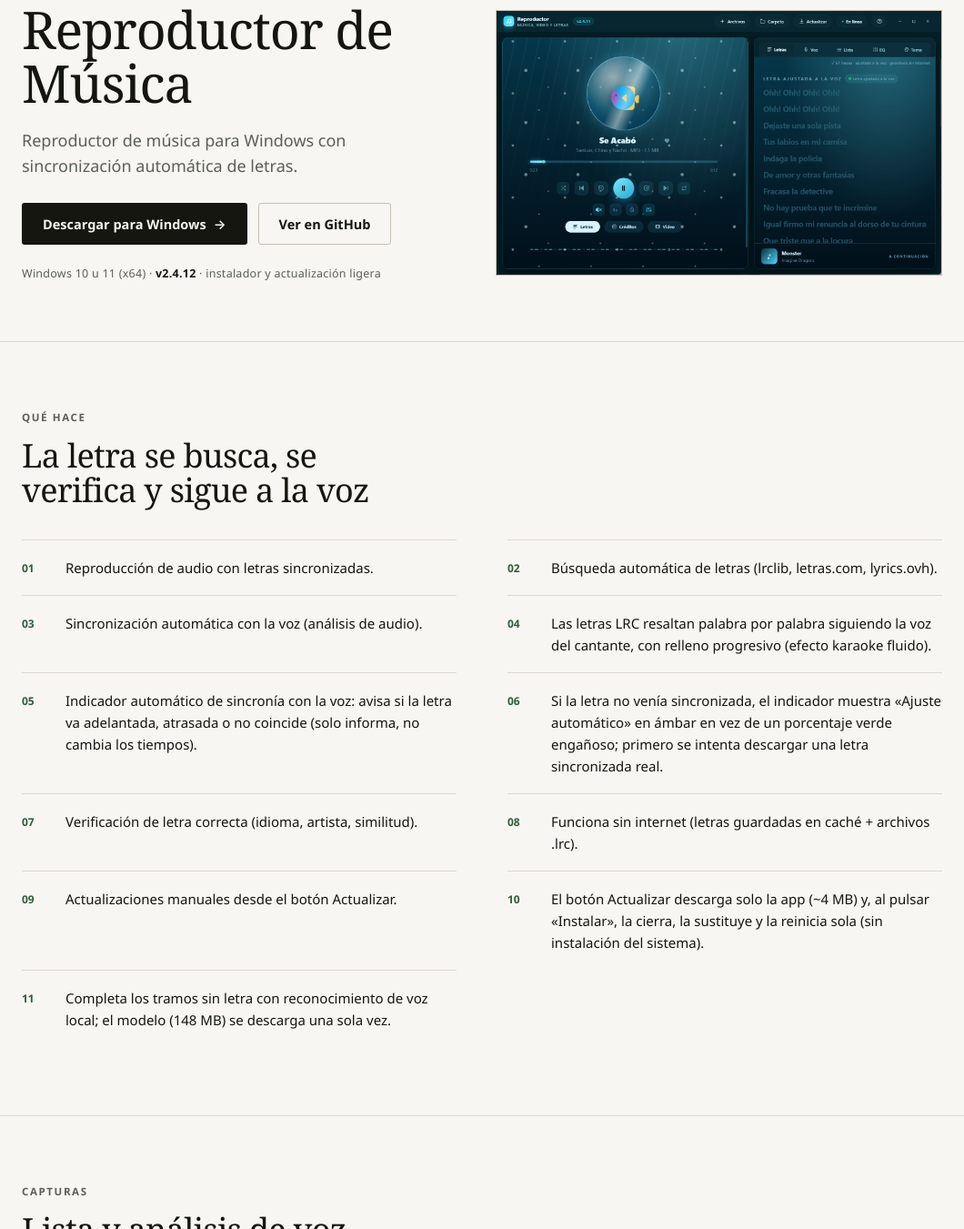
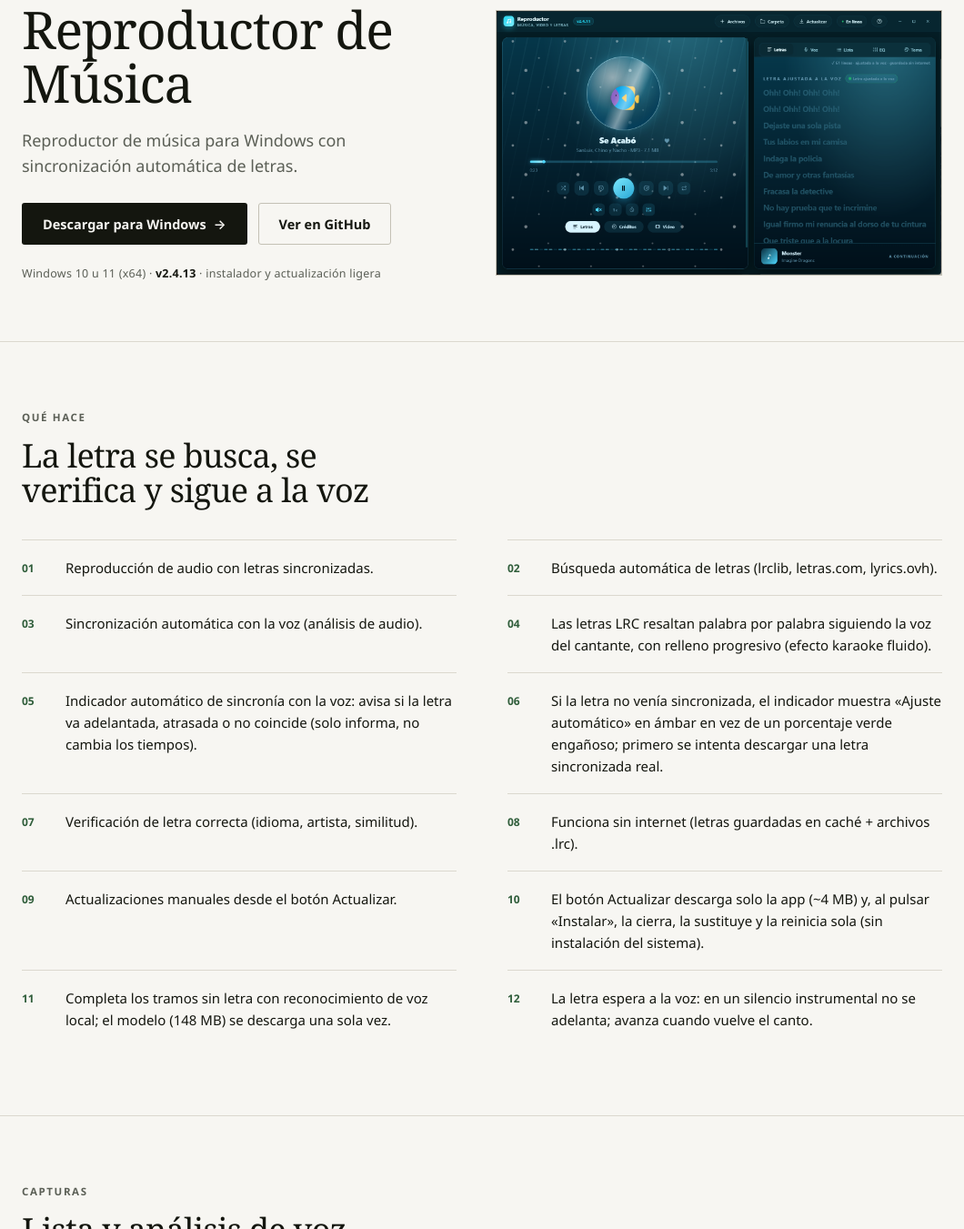
Before and after one commit to isaac117q/reproductor-musica, an Electron app: page docs/index.html in a window 1060 px wide. Shown: the part 138-1489 px from the top of the page at 91% size. Drawn offline with Linux system fonts and the light colour scheme.

```diff
--- a/docs/index.html
+++ b/docs/index.html
@@ -198,7 +198,7 @@
         <a class="btn btn-primary" href="https://github.com/isaac117q/reproductor-musica/releases/latest">Descargar para Windows <span class="ar">→</span></a>
         <a class="btn btn-secondary" href="https://github.com/isaac117q/reproductor-musica">Ver en GitHub</a>
       </div>
-      <p class="meta">Windows 10 u 11 (x64) · <b>v2.4.12</b> · instalador y actualización ligera</p>
+      <p class="meta">Windows 10 u 11 (x64) · <b>v2.4.13</b> · instalador y actualización ligera</p>
     </div>
     <figure class="shot">
       <img src="landing-assets/app-letras.png" width="1600" height="950" alt="La app reproduciendo una canción con la letra sincronizada al lado">
@@ -228,6 +228,7 @@
         <div class="feature"><span class="n">09</span><p>Actualizaciones manuales desde el botón Actualizar.</p></div>
         <div class="feature"><span class="n">10</span><p>El botón Actualizar descarga solo la app (~4 MB) y, al pulsar «Instalar», la cierra, la sustituye y la reinicia sola (sin instalación del sistema).</p></div>
         <div class="feature"><span class="n">11</span><p>Completa los tramos sin letra con reconocimiento de voz local; el modelo (148 MB) se descarga una sola vez.</p></div>
+        <div class="feature"><span class="n">12</span><p>La letra espera a la voz: en un silencio instrumental no se adelanta; avanza cuando vuelve el canto.</p></div>
       </div>
     </div>
   </section>
```
